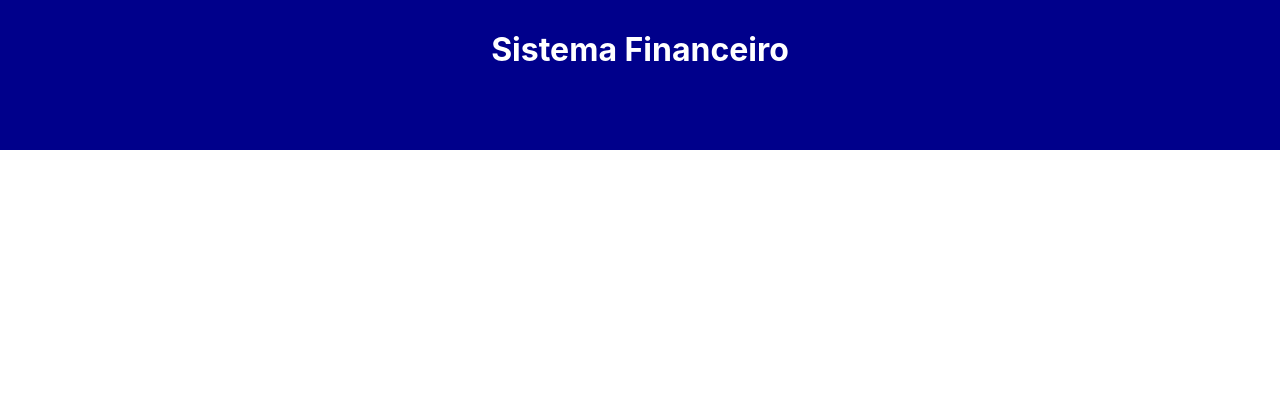
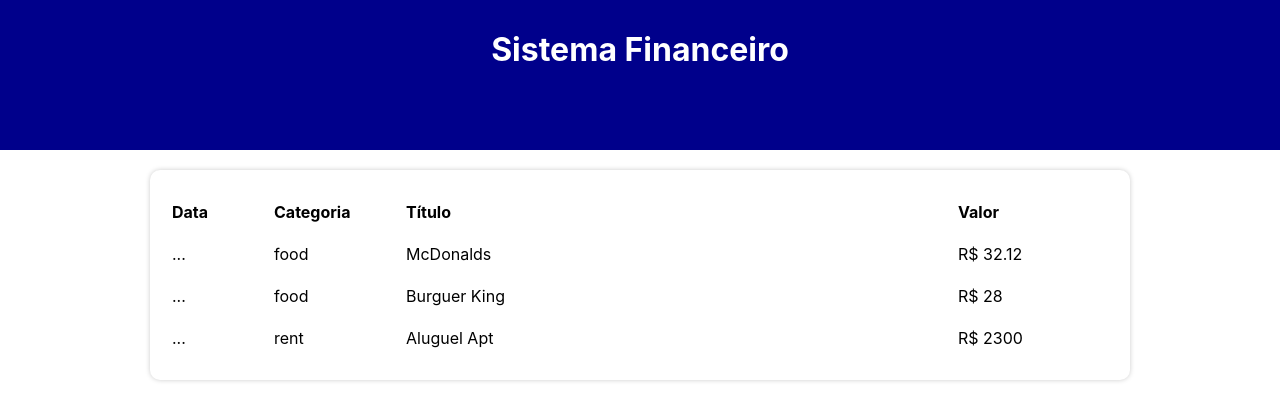
Before and after one commit to gustavobrigatti/expense-tracker, a React (Create React App) app: page / in a window 1280 px wide. Shown: the top 420 px of the page. Built offline with nearby package versions, Linux system fonts and the light colour scheme.

Commit message:
criação da tabela para exibição dos itens

```diff
--- a/src/App.tsx
+++ b/src/App.tsx
@@ -5,14 +5,15 @@
 import { items } from './data/items';
 import { categories } from './data/categories';
 import { filterListByMonth, getCurrentMonth } from './helpers/dateFilter';
+import { TableArea } from './components/TableArea';
 
 const App = () => {
   const [list, setList] = useState(items);
-  const [filterList, setFilterList] = useState<Item[]>([]);
+  const [filteredList, setFilteredList] = useState<Item[]>([]);
   const [currentMonth, setCurrentMonth] = useState(getCurrentMonth);
 
   useEffect(()=>{
-    setFilterList(filterListByMonth(list, currentMonth));
+    setFilteredList(filterListByMonth(list, currentMonth));
   }, [list, currentMonth]);
 
   return (
@@ -23,7 +24,7 @@
       <C.Body>
         {/* Área de informações */}
         {/* Área de inserção */}
-        {/* Tabela de itens */}
+        <TableArea list={filteredList}></TableArea>
       </C.Body>
     </C.Container>
   );
--- /dev/null
+++ b/src/components/TableArea/index.tsx
@@ -0,0 +1,27 @@
+import * as C from './styles';
+import { Item } from '../../types/Item';
+import { TableItem } from '../TableItem';
+
+type Props = {
+    list: Item[]
+}
+
+export const TableArea = ({ list }: Props) => {
+    return (
+        <C.Table>
+            <thead>
+                <tr>
+                    <C.TableHeadColumn width={100}>Data</C.TableHeadColumn>
+                    <C.TableHeadColumn width={130}>Categoria</C.TableHeadColumn>
+                    <C.TableHeadColumn>Título</C.TableHeadColumn>
+                    <C.TableHeadColumn width={150}>Valor</C.TableHeadColumn>
+                </tr>
+            </thead>
+            <tbody>
+                { list.map((item, index) =>(
+                    <TableItem key={index} item={item}/>
+                ))}
+            </tbody>
+        </C.Table>
+    );
+}
--- /dev/null
+++ b/src/components/TableArea/styles.ts
@@ -0,0 +1,16 @@
+import styled from "styled-components";
+
+export const Table = styled.table`
+    width: 100%;
+    background-color: #FFF;
+    padding: 20px;
+    box-shadow: 0px 0px 5px #CCC;
+    border-radius: 10px;
+    margin-top: 20px;
+`;
+
+export const TableHeadColumn = styled.th<{width?: number}>`
+    width: ${props => props.width ? `${props.width}px` : 'auto'};
+    padding: 10px 0;
+    text-align: left;
+`;
--- /dev/null
+++ b/src/components/TableItem/index.tsx
@@ -0,0 +1,17 @@
+import { Item } from '../../types/Item';
+import * as C from './styles';
+
+type Props = {
+    item: Item
+}
+
+export const TableItem = ({ item }: Props) =>{
+    return(
+        <C.TableLine>
+            <C.TableColumn>...</C.TableColumn>
+            <C.TableColumn>{item.category}</C.TableColumn>
+            <C.TableColumn>{item.title}</C.TableColumn>
+            <C.TableColumn>R$ {item.value}</C.TableColumn>
+        </C.TableLine>
+    );
+}
--- /dev/null
+++ b/src/components/TableItem/styles.ts
@@ -0,0 +1,7 @@
+import styled from "styled-components";
+
+export const TableLine = styled.tr``;
+
+export const TableColumn = styled.td`
+    padding: 10px 0;
+`;
--- a/src/data/items.ts
+++ b/src/data/items.ts
@@ -1,8 +1,8 @@
 import { Item } from "../types/Item"
 
 export const items: Item[] = [
-    { date: new Date(2021, 9, 15), category: 'food', title: 'McDonalds', value: 32.12 },
-    { date: new Date(2021, 9, 15), category: 'food', title: 'Burguer King', value:  28},
-    { date: new Date(2021, 9, 16), category: 'rent', title: 'Aluguel Apt', value: 2300 },
-    { date: new Date(2021, 10, 18), category: 'salary', title: 'Slário ACME', value: 4300 },
+    { date: new Date(2022, 3, 15), category: 'food', title: 'McDonalds', value: 32.12 },
+    { date: new Date(2022, 3, 15), category: 'food', title: 'Burguer King', value:  28},
+    { date: new Date(2022, 3, 16), category: 'rent', title: 'Aluguel Apt', value: 2300 },
+    { date: new Date(2022, 4, 18), category: 'salary', title: 'Slário ACME', value: 4300 },
 ]
```
